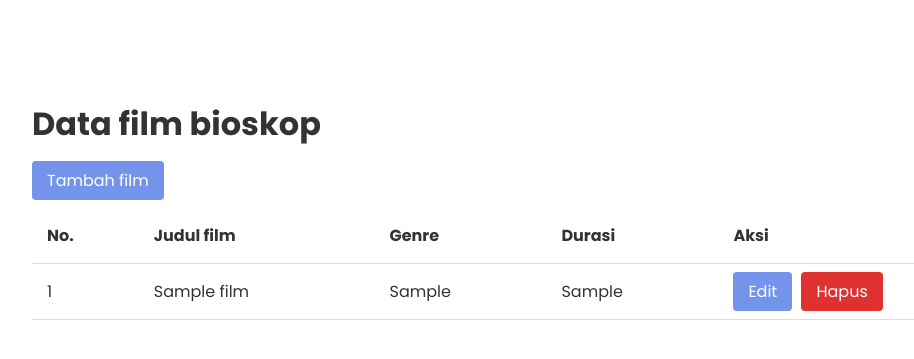
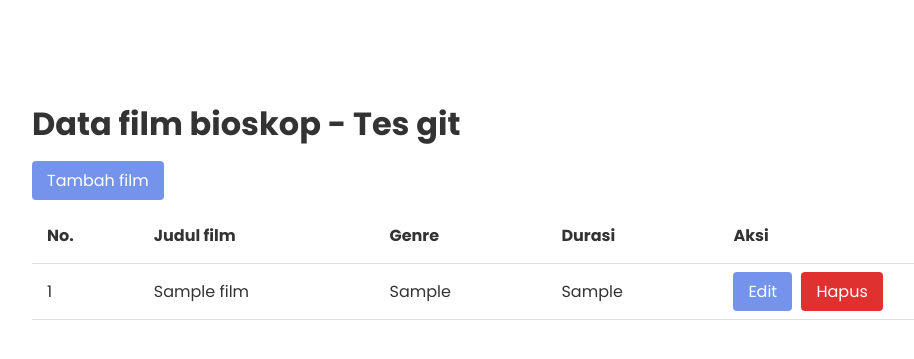
Before and after one commit to athaapp/CRUD_Bioskop, a PHP site: page / in a window 1280 px wide. Shown: the top 359 px of the page, without its empty margins (96-1010 px from the left). Run offline with PHP 8.4, Linux system fonts and the light colour scheme; tables that the repository leaves empty or names only in its code hold one stand-in row (values such as "Sample post").

Commit message:
Uji coba koneksi git - vs code

```diff
--- a/index.php
+++ b/index.php
@@ -18,7 +18,7 @@ $query = mysqli_query($koneksi, "SELECT * FROM film");
 <body>
 
    <div class ="container">
-      <h1>Data film bioskop</h1>
+      <h1>Data film bioskop - Tes git</h1>
       <a href ="add.php">Tambah film</a>
 
       <table>
```
